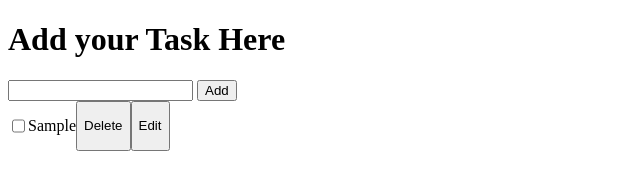
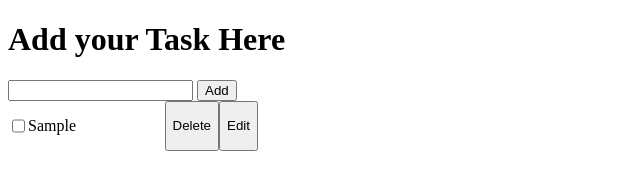
Before and after one commit to bimalstha/ToDoTaskList, a plain HTML site: page index.html in a window 1280 px wide. Both pictures are taken after typing "Sample" into the empty fields and a click on the button "Add". Shown: the whole page, without its empty margins (0-640 px from the left). Drawn offline with Linux system fonts and the light colour scheme.

Commit message:
feature: added checkbox feature

```diff
--- a/style.css
+++ b/style.css
@@ -5,3 +5,15 @@
 .parent .main-div .task-list .change{
     text-decoration: line-through;
 }
+.listTile{
+    display: flex;
+    justify-content: space-around;
+    width: 250px;
+}
+.listTile p{
+    flex: 1;
+}
+.listTile .isDone{
+    text-decoration: line-through;
+    text-decoration-color: red;
+}
--- a/toDoApp.js
+++ b/toDoApp.js
@@ -24,65 +24,6 @@ function addFromHtml() {
     }
 }
 
-//function  to display the content of our tasklist in html DOM
-function displayContent() {
-     const newListDiv = document.createElement("div");
-    // newListDiv.classList.add("main-div")
-
-     for (let i = 0; i < toDoTask.length; i++) {
-         const listDisplay = document.createElement("p");
-         //listDisplay.classList.add("task-lists");
-
-        //checkbox
-        const checkbox = document.createElement("input");
-        checkbox.type = "checkbox";
-        listDisplay.appendChild(checkbox);
-        checkbox.addEventListener("click",() =>{
-            listDisplay.classList.toggle("task-lists");
-            checkbox.classList.toggle("change");
-            newListDiv.classList.toggle("main-div");
-            parent.classList.toggle("parent")
-
-        })
-        // checkbox.addEventListener("click", () => {taskDone(toDoTask[i])
-        // });
-
-
-        //delete button
-        const deleteButton = document.createElement("button");
-        deleteButton.innerText = "Delete";
-        listDisplay.innerText = toDoTask[i].task;
-
-        //edit button
-        const editButton = document.createElement("button");
-        editButton.innerText = "Edit";
-        editButton.addEventListener("click", () => {
-        editInList(toDoTask[i], toDoTask[i].id, toDoTask[i].check)});
-
-
-        //deleteButton.classList.add("deleteButton"); //example to add classname to the element created
-
-        deleteButton.addEventListener("click", function () {
-            deleteFromList(toDoTask[i])
-        }
-        );
-        newListDiv.appendChild(checkbox);
-        newListDiv.appendChild(listDisplay);
-        newListDiv.appendChild(deleteButton);
-        newListDiv.appendChild(editButton);
-        newListDiv.style.display = "flex"; //styling
-
-        if(toDoTask[i].check==true){
-            listDisplay.classList.toggle("task-lists");
-        }
-
-    }
-    parent.childNodes[0].replaceWith(newListDiv); //replacing old parent div with new div
-
-
-}
-
-
 //functions
 //function to delete the task
 function deleteFromList(deleteitem) {
@@ -100,10 +41,67 @@ function editInList(edititem, edititemid, checkid) {
     displayContent();
 }
 
-// //function to check if the task is done or not
-// function taskDone(checkitem) {
-//     let a = toDoTask.indexOf(checkitem);
-//     toDoTask[a].check = true;     //when clicked the value done from tasklist changes to true
-//     displayContent();
-//     console.log(toDoTask)
-// }
+function changeStatus(index) {
+    console.log(index);
+    toDoTask[index].check = !toDoTask[index].check;
+    console.log(toDoTask);
+    displayContent();
+}
+
+
+//function  to display the content of our tasklist in html DOM
+function displayContent() {
+    const newListDiv = document.createElement("div");
+    for (let i = 0; i < toDoTask.length; i++) {
+        const listTile = document.createElement("div")
+        const listDisplay = document.createElement("p");
+
+        //checkbox
+        const checkbox = document.createElement("input");
+        checkbox.type = "checkbox";
+        listDisplay.appendChild(checkbox);
+        checkbox.addEventListener("click", () => {
+            changeStatus(i);
+        })
+
+        if (toDoTask[i].check === true) {
+            checkbox.checked=true;
+            listDisplay.classList.add("isDone");
+        }
+
+
+        //delete button
+        const deleteButton = document.createElement("button");
+        deleteButton.innerText = "Delete";
+        listDisplay.innerText = toDoTask[i].task;
+
+        //edit button
+        const editButton = document.createElement("button");
+        editButton.innerText = "Edit";
+        editButton.addEventListener("click", () => {
+        editInList(toDoTask[i], toDoTask[i].id, toDoTask[i].check)
+        });
+
+
+        //deleteButton.classList.add("deleteButton"); //example to add classname to the element created
+
+        deleteButton.addEventListener("click", function () {
+            deleteFromList(toDoTask[i])
+        }
+        );
+
+        listTile.appendChild(checkbox);
+        listTile.appendChild(listDisplay);
+        listTile.appendChild(deleteButton);
+        listTile.appendChild(editButton);
+
+
+        if (toDoTask[i].check == true) {
+            listDisplay.classList.toggle("task-lists");
+        }
+        listTile.classList.add("listTile")
+        newListDiv.appendChild(listTile);
+
+    }
+    parent.childNodes[0].replaceWith(newListDiv); //replacing old parent div with new div
+}
```
